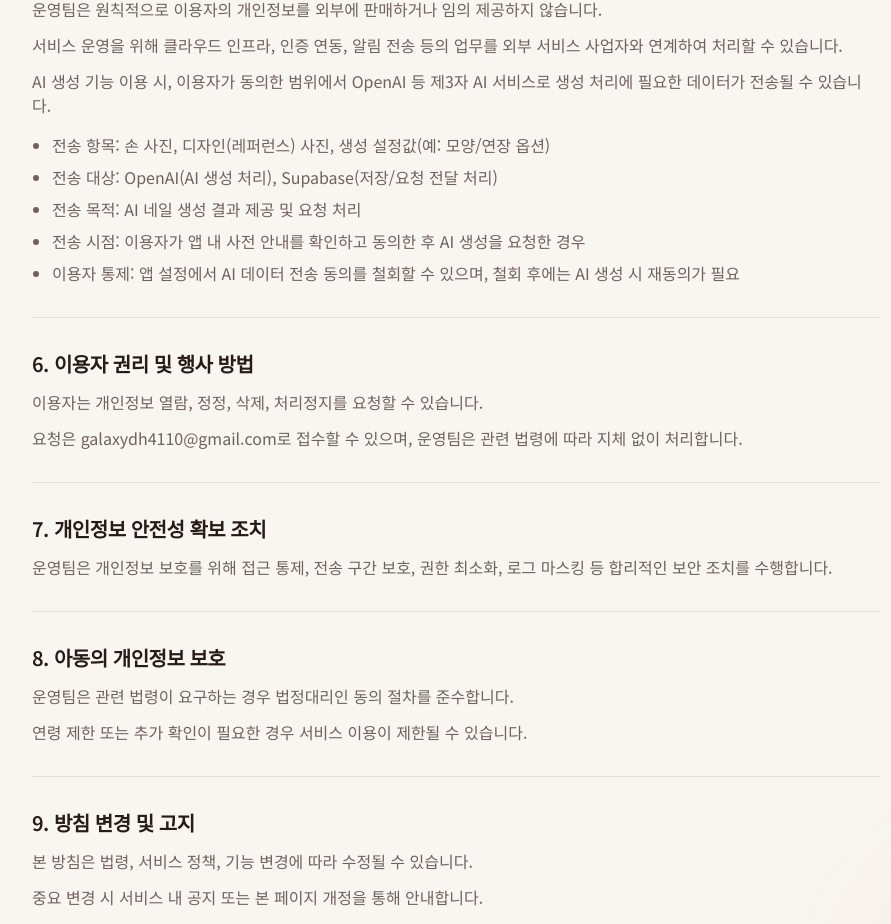
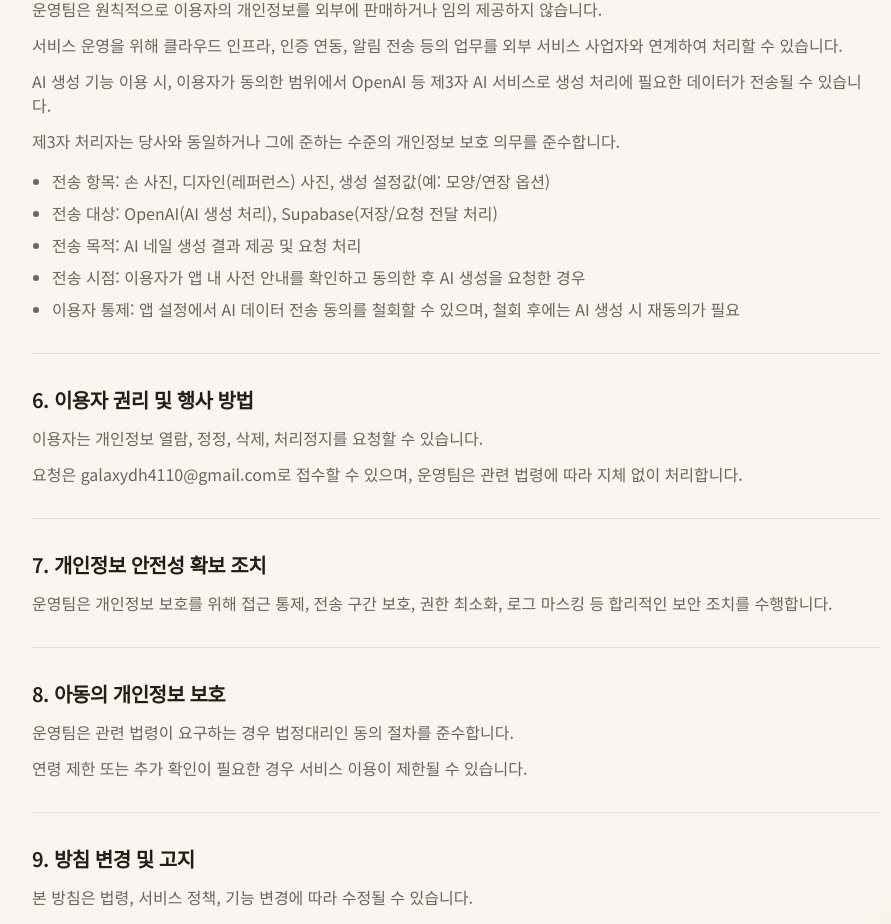
Before and after one commit to todays-nail/owner-app, a Next.js app: page /privacy in a window 1280 px wide. Shown: the part 1519-2443 px from the top of the page, without its empty margins (184-1075 px from the left). Built offline with nearby package versions, Linux system fonts and the light colour scheme; no server answers.

Commit message:
fix(appreview-web): privacy 제3자 동등 보호 수준 문구 추가 (#30)

```diff
--- a/src/app/(public)/_lib/legal-content.ts
+++ b/src/app/(public)/_lib/legal-content.ts
@@ -158,7 +158,8 @@ export const PRIVACY_SECTIONS: LegalSection[] = [
     paragraphs: [
       "운영팀은 원칙적으로 이용자의 개인정보를 외부에 판매하거나 임의 제공하지 않습니다.",
       "서비스 운영을 위해 클라우드 인프라, 인증 연동, 알림 전송 등의 업무를 외부 서비스 사업자와 연계하여 처리할 수 있습니다.",
-      `AI 생성 기능 이용 시, 이용자가 동의한 범위에서 ${LEGAL_THIRD_PARTY_AI_PROVIDER} 등 제3자 AI 서비스로 생성 처리에 필요한 데이터가 전송될 수 있습니다.`
+      `AI 생성 기능 이용 시, 이용자가 동의한 범위에서 ${LEGAL_THIRD_PARTY_AI_PROVIDER} 등 제3자 AI 서비스로 생성 처리에 필요한 데이터가 전송될 수 있습니다.`,
+      "제3자 처리자는 당사와 동일하거나 그에 준하는 수준의 개인정보 보호 의무를 준수합니다."
     ],
     items: [
       "전송 항목: 손 사진, 디자인(레퍼런스) 사진, 생성 설정값(예: 모양/연장 옵션)",
```
